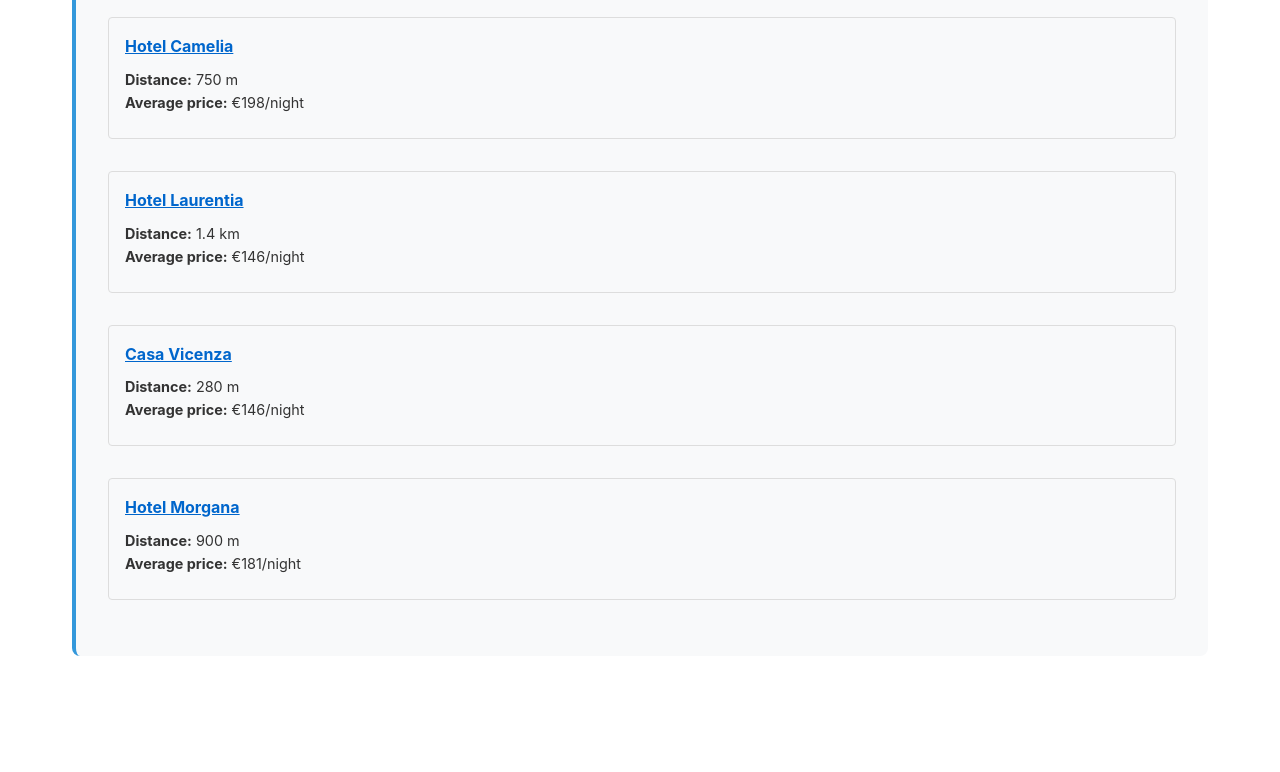
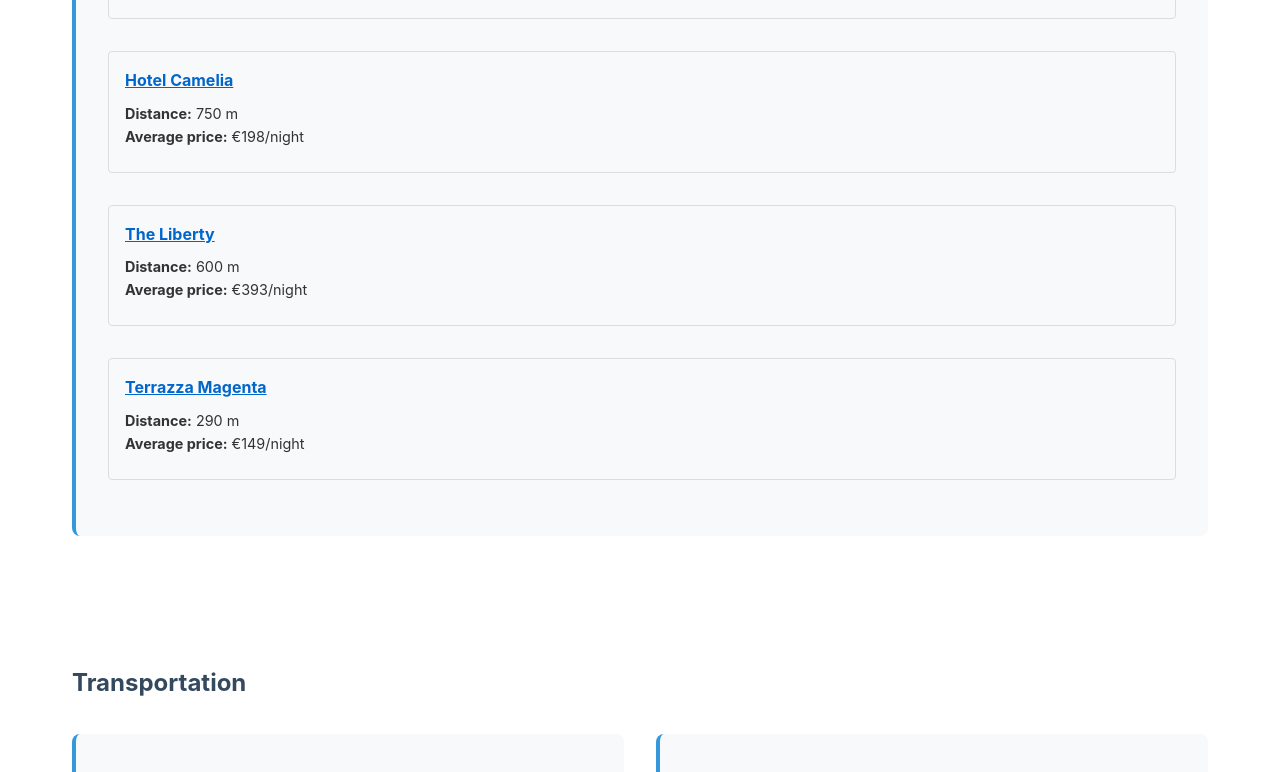
Before and after one commit to zarr-developers/zarr-summit-2025, a Next.js app: page /zarr-summit-2025/location in a window 1280 px wide. Shown: the part 1749-2521 px from the top of the page. Built offline with nearby package versions, Linux system fonts and the light colour scheme.

Commit message:
Update hotel (#10)

```diff
--- a/app/location/page.tsx
+++ b/app/location/page.tsx
@@ -92,6 +92,9 @@ export default function Location() {
 
         <div className="section" id="hotels">
           <h3>Hotel Recommendations</h3>
+          <p style={{ fontSize: "1rem", marginBottom: "0.5rem" }}>
+            Below are some hotels near the venue with a review score above 8 on Booking.com
+          </p>
           <div className="card">
             <div className="grid grid-2" style={{ marginBottom: "1.5rem" }}>
               <div
@@ -153,18 +156,17 @@ export default function Location() {
               >
                 <h4 style={{ marginBottom: "0.5rem" }}>
                   <a
-                    href="https://www.hotellaurentia.com/"
+                    href="https://www.hoteltheliberty.com/"
                     target="_blank"
                     rel="noopener noreferrer"
                     style={{ color: "#0066cc", textDecoration: "underline" }}
                   >
-                    Hotel Laurentia
+                    The Liberty
                   </a>
                 </h4>
                 <p style={{ fontSize: "0.9rem", marginBottom: "0.5rem" }}>
-                  <strong>Distance:</strong> 1.4 km
-                  <br />
-                  <strong>Average price:</strong> €146/night
+                  <strong>Distance:</strong> 600 m<br />
+                  <strong>Average price:</strong> €393/night
                   <br />
                 </p>
               </div>
@@ -179,42 +181,17 @@ export default function Location() {
               >
                 <h4 style={{ marginBottom: "0.5rem" }}>
                   <a
-                    href="https://www.bbcasavicenza.com/en/home/"
+                    href="https://www.terrazzamagenta.it/"
                     target="_blank"
                     rel="noopener noreferrer"
                     style={{ color: "#0066cc", textDecoration: "underline" }}
                   >
-                    Casa Vicenza
+                    Terrazza Magenta
                   </a>
                 </h4>
                 <p style={{ fontSize: "0.9rem", marginBottom: "0.5rem" }}>
-                  <strong>Distance:</strong> 280 m<br />
-                  <strong>Average price:</strong> €146/night
-                  <br />
-                </p>
-              </div>
-            </div>
-            <div className="grid grid-2" style={{ marginBottom: "1.5rem" }}>
-              <div
-                style={{
-                  padding: "1rem",
-                  border: "1px solid #ddd",
-                  borderRadius: "4px",
-                }}
-              >
-                <h4 style={{ marginBottom: "0.5rem" }}>
-                  <a
-                    href="https://www.hotelmorgana.com/en/"
-                    target="_blank"
-                    rel="noopener noreferrer"
-                    style={{ color: "#0066cc", textDecoration: "underline" }}
-                  >
-                    Hotel Morgana
-                  </a>
-                </h4>
-                <p style={{ fontSize: "0.9rem", marginBottom: "0.5rem" }}>
-                  <strong>Distance:</strong> 900 m<br />
-                  <strong>Average price:</strong> €181/night
+                  <strong>Distance:</strong> 290 m<br />
+                  <strong>Average price:</strong> €149/night
                   <br />
                 </p>
               </div>
```
